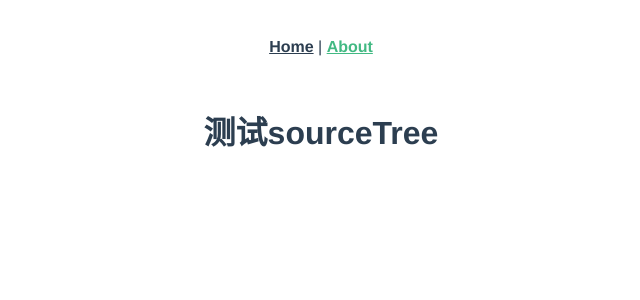
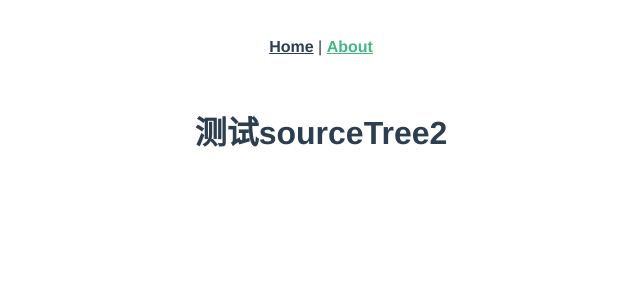
Before and after one commit to Kang-Mike/baozi-test, a Vue app: page /#/about in a window 1280 px wide. Shown: the top 300 px of the page, without its empty margins (319-959 px from the left). Built offline with nearby package versions, Linux system fonts and the light colour scheme.

Commit message:
第二次测试sourceTree提交

```diff
--- a/src/views/About.vue
+++ b/src/views/About.vue
@@ -1,5 +1,5 @@
 <template>
   <div class="about">
-    <h1>测试sourceTree</h1>
+    <h1>测试sourceTree2</h1>
   </div>
 </template>
```
